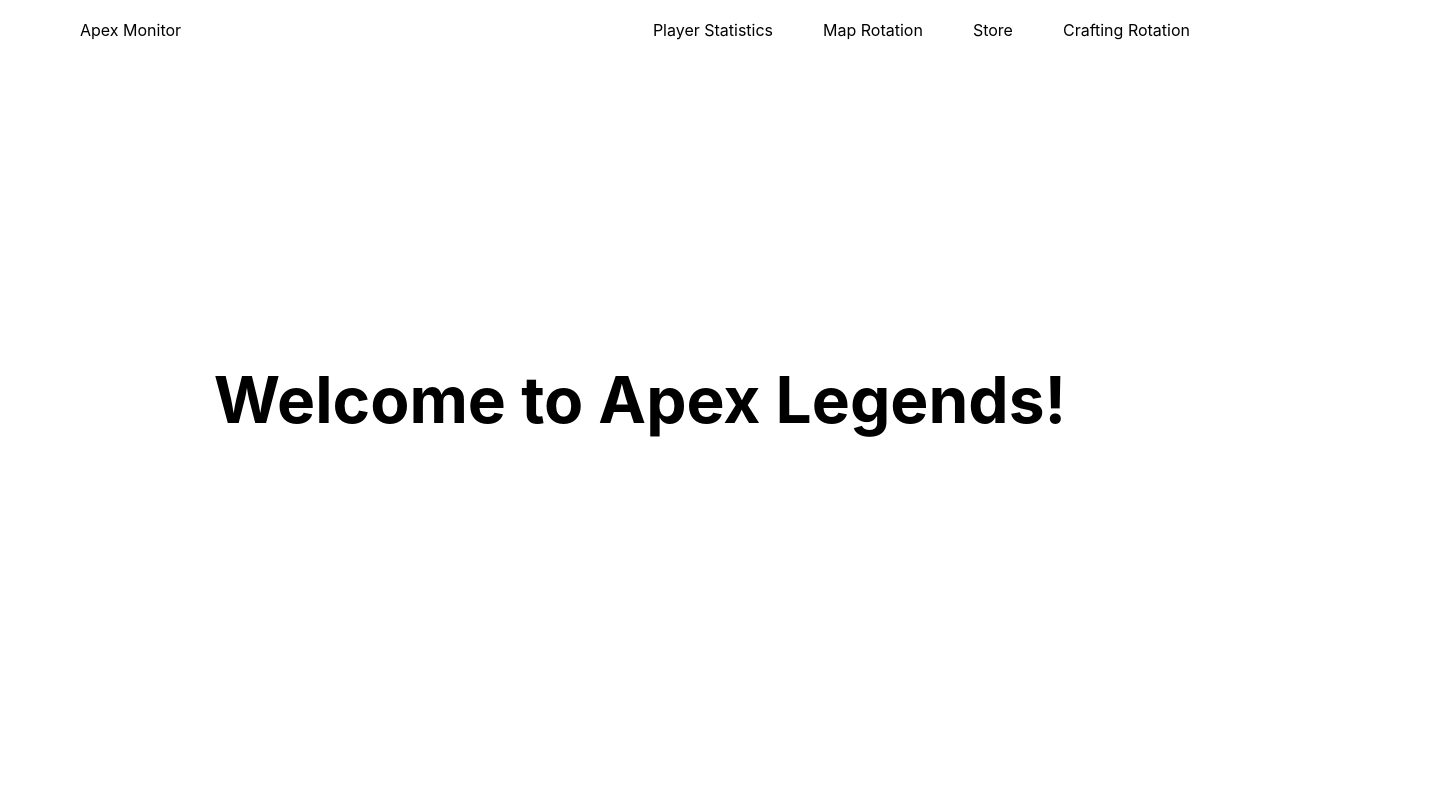
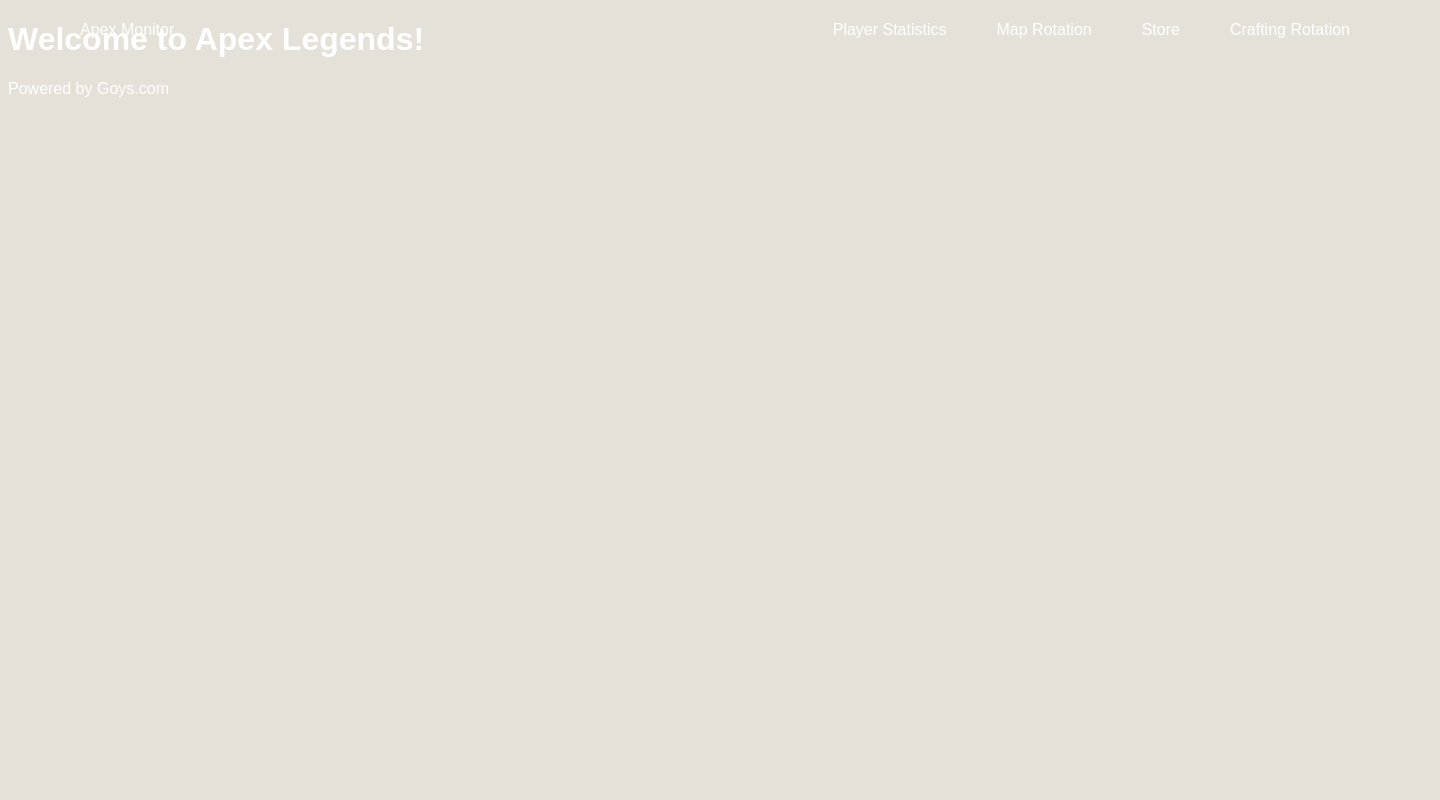
Before and after one commit to rossicler/apex-legends-monitor-web, a Next.js app: page / in a window 1280 px wide. Shown: the top 800 px of the page, 1440 px wide, since content can reach past the window. Built offline with nearby package versions, Linux system fonts and the light colour scheme.

Commit message:
create global style with styled components

```diff
--- a/pages/_app.tsx
+++ b/pages/_app.tsx
@@ -1,8 +1,14 @@
-import '../styles/globals.css'
 import type { AppProps } from 'next/app'
+import { ThemeProvider } from 'styled-components';
+import GlobalStyle from '../styles/global';
+import theme from '../styles/themes/theme';
 
 function MyApp({ Component, pageProps }: AppProps) {
-  return <Component {...pageProps} />
-}
+  return (
+  <ThemeProvider theme={theme}>
+    <GlobalStyle/>
+    <Component {...pageProps} />
+  </ThemeProvider>
+)}
 
 export default MyApp
--- a/pages/api/hello.ts
+++ /dev/null
@@ -1,13 +0,0 @@
-// Next.js API route support: https://nextjs.org/docs/api-routes/introduction
-import type { NextApiRequest, NextApiResponse } from 'next'
-
-type Data = {
-  name: string
-}
-
-export default function handler(
-  req: NextApiRequest,
-  res: NextApiResponse<Data>
-) {
-  res.status(200).json({ name: 'John Doe' })
-}
--- a/pages/index.tsx
+++ b/pages/index.tsx
@@ -3,7 +3,6 @@
 import Head from "next/head";
 import axios from "axios";
 
-import styles from "../styles/Home.module.css";
 import Navbar from "../components/Navbar";
 
 const API_KEY = "47aca678a38ce417df5a2be5f2fc98a6";
@@ -17,19 +16,19 @@
   // }, []);
 
   return (
-    <div className={styles.container}>
+    <div>
       <Head>
         <title>Apex Monitor</title>
         <meta name="description" content="Generated by create next app" />
         <link rel="icon" href="/favicon.ico" />
       </Head>
 
-      <main className={styles.main}>
-        <Navbar />
-        <h1 className={styles.title}>Welcome to Apex Legends!</h1>
+      <main>
+        <Navbar/>
+        <h1>Welcome to Apex Legends!</h1>
       </main>
 
-      <footer className={styles.footer}>Powered by Goys.com</footer>
+      <footer>Powered by Goys.com</footer>
     </div>
   );
 };
--- a/styles/Home.module.css
+++ /dev/null
@@ -1,129 +0,0 @@
-.container {
-  padding: 0 2rem;
-}
-
-.main {
-  min-height: 100vh;
-  padding: 4rem 0;
-  flex: 1;
-  display: flex;
-  flex-direction: column;
-  justify-content: center;
-  align-items: center;
-}
-
-.footer {
-  display: flex;
-  flex: 1;
-  padding: 2rem 0;
-  border-top: 1px solid #eaeaea;
-  justify-content: center;
-  align-items: center;
-}
-
-.footer a {
-  display: flex;
-  justify-content: center;
-  align-items: center;
-  flex-grow: 1;
-}
-
-.title a {
-  color: #0070f3;
-  text-decoration: none;
-}
-
-.title a:hover,
-.title a:focus,
-.title a:active {
-  text-decoration: underline;
-}
-
-.title {
-  margin: 0;
-  line-height: 1.15;
-  font-size: 4rem;
-}
-
-.title,
-.description {
-  text-align: center;
-}
-
-.description {
-  margin: 4rem 0;
-  line-height: 1.5;
-  font-size: 1.5rem;
-}
-
-.code {
-  background: #fafafa;
-  border-radius: 5px;
-  padding: 0.75rem;
-  font-size: 1.1rem;
-  font-family: Menlo, Monaco, Lucida Console, Liberation Mono, DejaVu Sans Mono,
-    Bitstream Vera Sans Mono, Courier New, monospace;
-}
-
-.grid {
-  display: flex;
-  align-items: center;
-  justify-content: center;
-  flex-wrap: wrap;
-  max-width: 800px;
-}
-
-.card {
-  margin: 1rem;
-  padding: 1.5rem;
-  text-align: left;
-  color: inherit;
-  text-decoration: none;
-  border: 1px solid #eaeaea;
-  border-radius: 10px;
-  transition: color 0.15s ease, border-color 0.15s ease;
-  max-width: 300px;
-}
-
-.card:hover,
-.card:focus,
-.card:active {
-  color: #0070f3;
-  border-color: #0070f3;
-}
-
-.card h2 {
-  margin: 0 0 1rem 0;
-  font-size: 1.5rem;
-}
-
-.card p {
-  margin: 0;
-  font-size: 1.25rem;
-  line-height: 1.5;
-}
-
-.logo {
-  height: 1em;
-  margin-left: 0.5rem;
-}
-
-@media (max-width: 600px) {
-  .grid {
-    width: 100%;
-    flex-direction: column;
-  }
-}
-
-@media (prefers-color-scheme: dark) {
-  .card,
-  .footer {
-    border-color: #222;
-  }
-  .code {
-    background: #111;
-  }
-  .logo img {
-    filter: invert(1);
-  }
-}
--- /dev/null
+++ b/styles/global.js
@@ -0,0 +1,9 @@
+import { createGlobalStyle } from "styled-components";
+
+export default createGlobalStyle`
+  body {
+    background: #E5E1D8;
+    color: #fff;
+    font-family: sans-serif;
+  }
+`
--- a/styles/globals.css
+++ /dev/null
@@ -1,26 +0,0 @@
-html,
-body {
-  padding: 0;
-  margin: 0;
-  font-family: -apple-system, BlinkMacSystemFont, Segoe UI, Roboto, Oxygen,
-    Ubuntu, Cantarell, Fira Sans, Droid Sans, Helvetica Neue, sans-serif;
-}
-
-a {
-  color: inherit;
-  text-decoration: none;
-}
-
-* {
-  box-sizing: border-box;
-}
-
-@media (prefers-color-scheme: dark) {
-  html {
-    color-scheme: dark;
-  }
-  body {
-    color: white;
-    background: black;
-  }
-}
--- /dev/null
+++ b/styles/themes/theme.js
@@ -0,0 +1,11 @@
+export default {
+  spacing : {
+    small: 8,
+    medium: 16,
+    large: 24
+  },
+  borderRadius: '10px',
+  primaryColor: '#E5E1D8',
+  secondaryColor: '#000',
+  textColor: '#fff',
+};
```
Also changed, not shown: components/BasePage.tsx (added, +13 -0 lines), .eslintrc.json, public/fonts/Apex Regular.otf (added).
